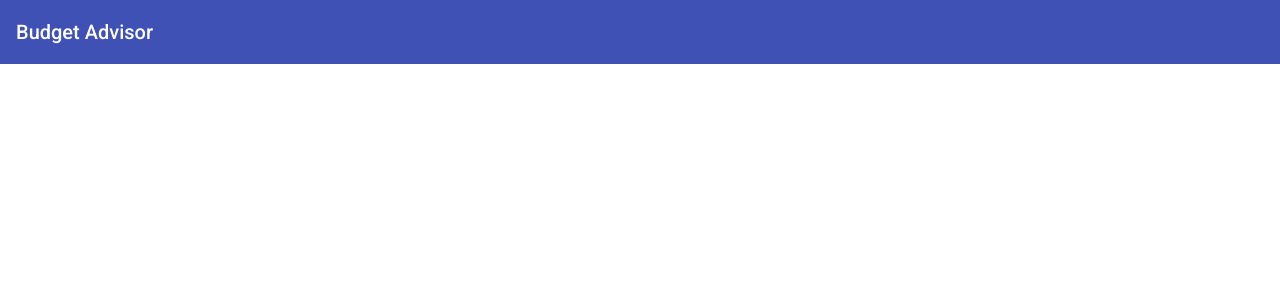
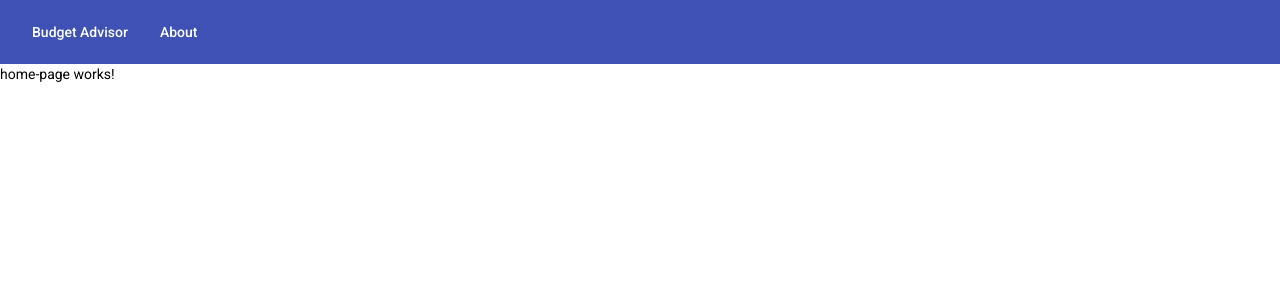
Before and after one commit to weldnor/relex-frontend, an Angular app: page / in a window 1280 px wide. Shown: the top 300 px of the page. Built offline with nearby package versions, Linux system fonts and the light colour scheme; no server answers.

Commit message:
Add routing

```diff
--- a/src/app/app-routing.module.ts
+++ b/src/app/app-routing.module.ts
@@ -1,11 +1,26 @@
 import {NgModule} from '@angular/core';
 import {Routes, RouterModule} from '@angular/router';
+import {AboutPage} from './routed/pages/about-page/about.page';
+import {NotFoundPage} from './routed/pages/not-found-page/not-found-.page';
+import {HomePage} from './routed/pages/home-page/home.page';
 
-const routes: Routes = [];
+const routes: Routes = [
+  {
+    path: '',
+    component: HomePage
+  },
+  {
+    path: 'about',
+    component: AboutPage
+  },
+  {
+    path: '**',
+    component: NotFoundPage
+  }
+];
 
 @NgModule({
   imports: [RouterModule.forRoot(routes)],
   exports: [RouterModule]
 })
-export class AppRoutingModule {
-}
+export class AppRoutingModule {}
--- a/src/app/app.component.html
+++ b/src/app/app.component.html
@@ -1,5 +1,6 @@
 <mat-toolbar color="primary">
-  <span>Budget Advisor</span>
+  <a routerLink="/" mat-button>Budget Advisor</a>
+  <a routerLink="/about" mat-button>About</a>
 </mat-toolbar>
 
-<div style="white-space:pre-wrap">{{users | json}}</div>
+<router-outlet></router-outlet>
--- /dev/null
+++ b/src/app/routed/pages/about-page/about.page.html
@@ -0,0 +1 @@
+<p>about-page works!</p>
--- /dev/null
+++ b/src/app/routed/pages/about-page/about.page.ts
@@ -0,0 +1,16 @@
+import {Component, OnInit} from '@angular/core';
+
+@Component({
+  selector: 'app-about-page',
+  templateUrl: './about.page.html',
+  styleUrls: ['./about.page.sass']
+})
+export class AboutPage implements OnInit {
+
+  constructor() {
+  }
+
+  ngOnInit(): void {
+  }
+
+}
--- /dev/null
+++ b/src/app/routed/pages/home-page/home.page.html
@@ -0,0 +1,3 @@
+<p>home-page works!</p>
+
+<div>{{users | json}}</div>
--- /dev/null
+++ b/src/app/routed/pages/home-page/home.page.ts
@@ -0,0 +1,24 @@
+import {Component, OnInit} from '@angular/core';
+import {UsersService} from '../../../features/users/services/users.service';
+import {ExistingUserModel} from '../../../features/users/models/users.model';
+
+@Component({
+  selector: 'app-home-page',
+  templateUrl: './home.page.html',
+  styleUrls: ['./home.page.sass']
+})
+export class HomePage implements OnInit {
+
+  users?: ExistingUserModel[] = undefined;
+  error?: string = undefined;
+
+  constructor(private readonly usersService: UsersService) {
+  }
+
+  ngOnInit(): void {
+    this.usersService.getAllUsers().subscribe(
+      value => this.users = value
+    );
+  }
+
+}
--- /dev/null
+++ b/src/app/routed/pages/not-found-page/not-found-.page.ts
@@ -0,0 +1,16 @@
+import {Component, OnInit} from '@angular/core';
+
+@Component({
+  selector: 'app-not-found-page',
+  templateUrl: './not-found.page.html',
+  styleUrls: ['./not-found.page.sass']
+})
+export class NotFoundPage implements OnInit {
+
+  constructor() {
+  }
+
+  ngOnInit(): void {
+  }
+
+}
--- /dev/null
+++ b/src/app/routed/pages/not-found-page/not-found.page.html
@@ -0,0 +1 @@
+<p>Oops! Page not found :(</p>
```
Also changed, not shown: src/app/app.module.ts (+10 -2 lines), src/app/routed/pages/about-page/about.page.sass (added), src/app/routed/pages/home-page/home.page.sass (added), src/app/routed/pages/not-found-page/not-found.page.sass (added), 1 other file (tests, documents, lock files or other folders).
